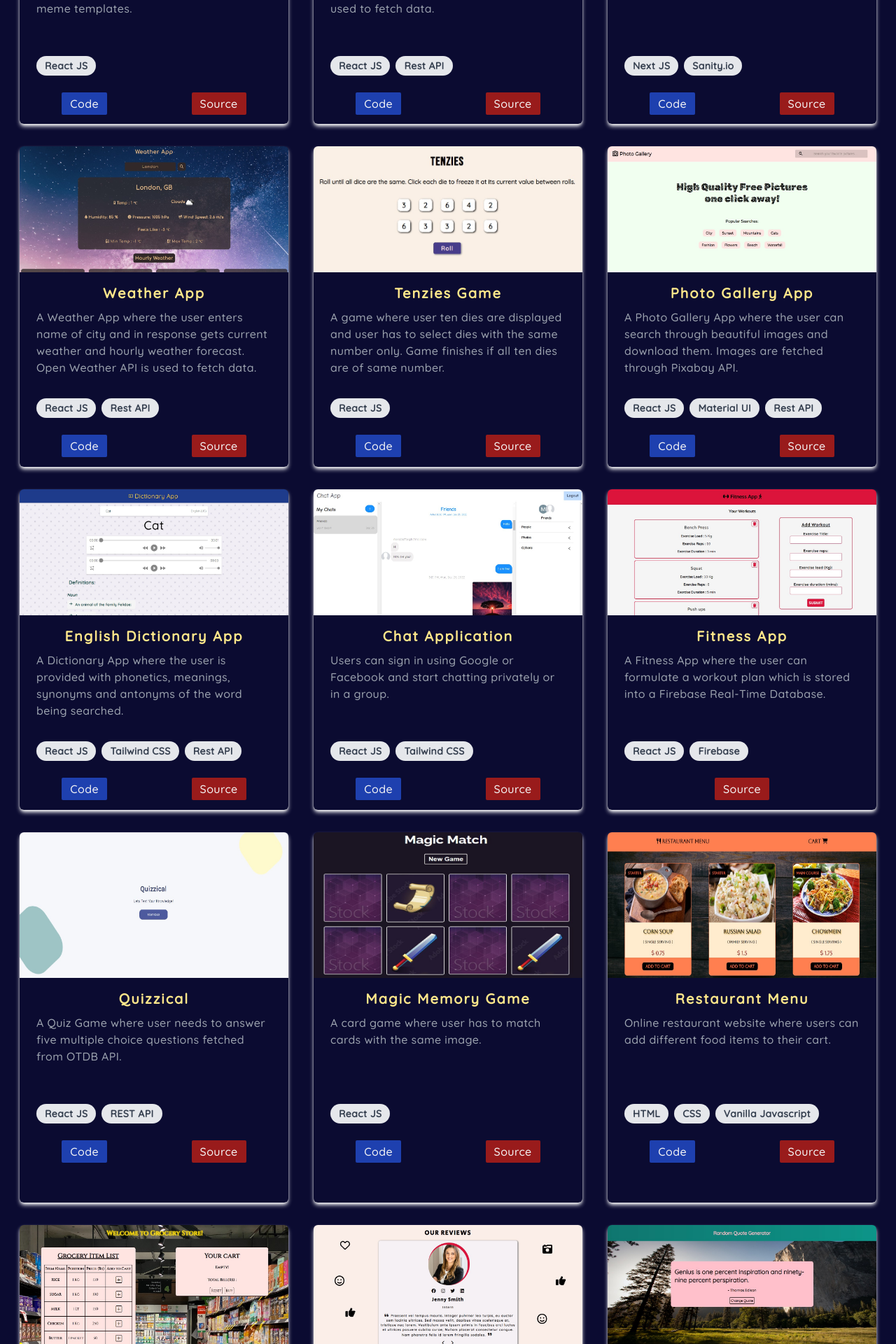
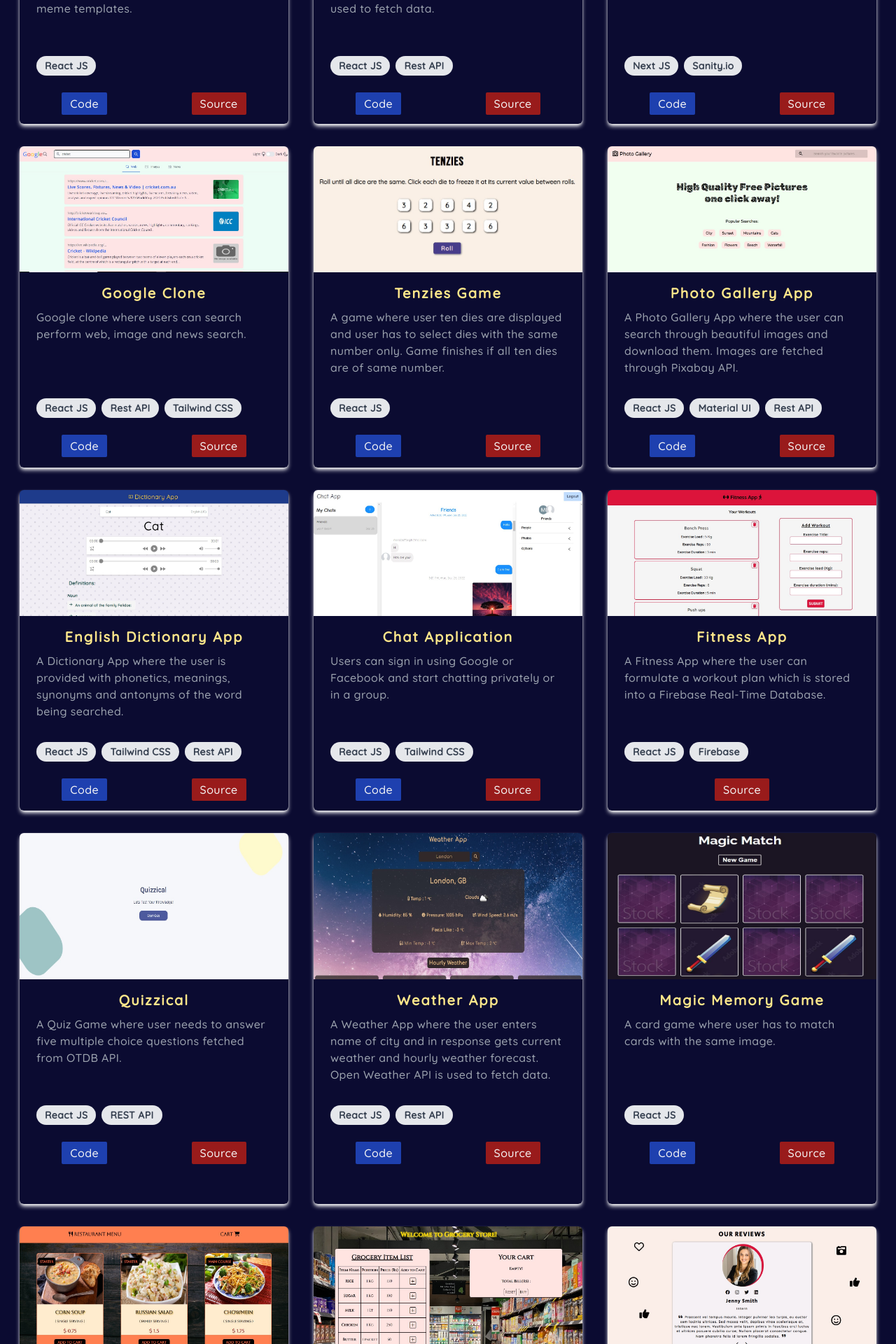
Before and after one commit to Mehdi-Zafar/My-Portfolio, a React (Vite) app: page / in a window 1280 px wide. Shown: the part 2537-4457 px from the top of the page at 70% size. Built offline with nearby package versions, Linux system fonts and the light colour scheme.

Commit message:
google-clone added

```diff
--- a/src/data/projectsinfo.js
+++ b/src/data/projectsinfo.js
@@ -55,12 +55,12 @@ export const projectsinfo=[
     },
     {
         id:7,
-        title:'Weather App',
-        image:'/assets/weather-app-image.jpg',
-        description:'A Weather App where the user enters name of city and in response gets current weather and hourly weather forecast. Open Weather API is used to fetch data.',
-        tags:['React JS','Rest API'],
-        code:'https://github.com/Mehdi-Zafar/Weather-App',
-        source:'https://weatherreactapp27.netlify.app/',
+        title:'Google Clone',
+        image:'/assets/google-clone-image.jpg',
+        description:'Google clone where users can search perform web, image and news search.',
+        tags:['React JS','Rest API','Tailwind CSS'],
+        code:'https://github.com/Mehdi-Zafar/Google-clone',
+        source:'https://google-clone27.netlify.app',
     },
     {
         id:8,
@@ -118,6 +118,15 @@ export const projectsinfo=[
     },
     {
         id:14,
+        title:'Weather App',
+        image:'/assets/weather-app-image.jpg',
+        description:'A Weather App where the user enters name of city and in response gets current weather and hourly weather forecast. Open Weather API is used to fetch data.',
+        tags:['React JS','Rest API'],
+        code:'https://github.com/Mehdi-Zafar/Weather-App',
+        source:'https://weatherreactapp27.netlify.app/',
+    },
+    {
+        id:15,
         title:'Magic Memory Game',
         image:'/assets/magic-memory-image.jpg',
         description:'A card game where user has to match cards with the same image.',
@@ -126,7 +135,7 @@ export const projectsinfo=[
         source:'https://magicmemorygamereact.netlify.app/',
     },
     {
-        id:15,
+        id:16,
         title:'Restaurant Menu',
         image:'/assets/restaurant-menu-image.jpg',
         description:'Online restaurant website where users can add different food items to their cart.',
@@ -135,7 +144,7 @@ export const projectsinfo=[
         source:'https://restaurant-menu27.netlify.app/'
     },
     {
-        id:16,
+        id:17,
         title:'Grocery List',
         image:'/assets/grocery-list-image.jpg',
         description:'User can choose from different items displayed and add them into their cart.',
@@ -144,7 +153,7 @@ export const projectsinfo=[
         source:'https://grocery-list-27.netlify.app/'
     },
     {
-        id:17,
+        id:18,
         title:'Reviews',
         image:'/assets/reviews-image.jpg',
         description:'User reviews are displayed in the form of a carousel.',
@@ -153,7 +162,7 @@ export const projectsinfo=[
         source:'https://reviews27.netlify.app/'
     },
     {
-        id:18,
+        id:19,
         title:'Quote Generator App',
         image:'/assets/quote-generator-image.jpg',
         description:'Quotes are randomly fetched from an API and displayed to the user.',
```
Also changed, not shown: public/assets/google-clone-image.jpg (added).
